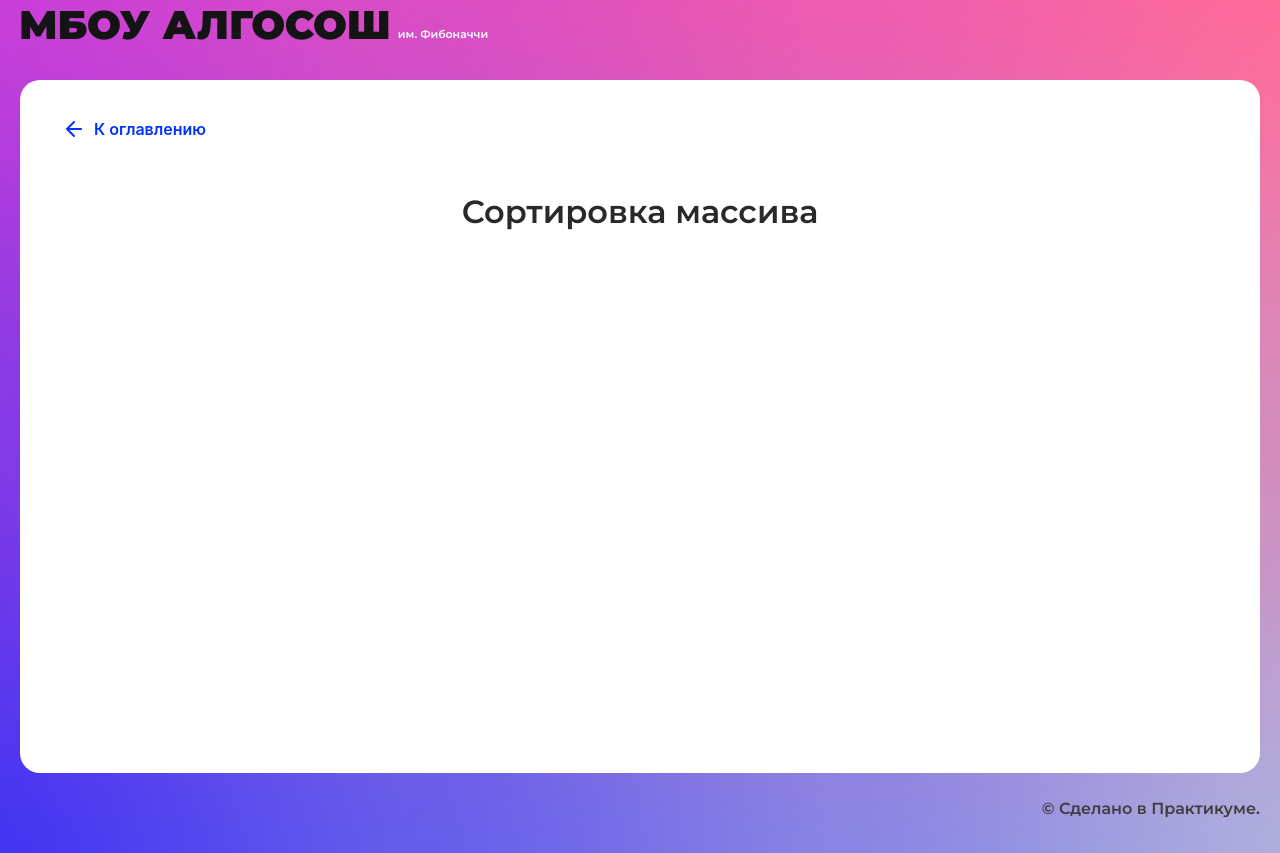
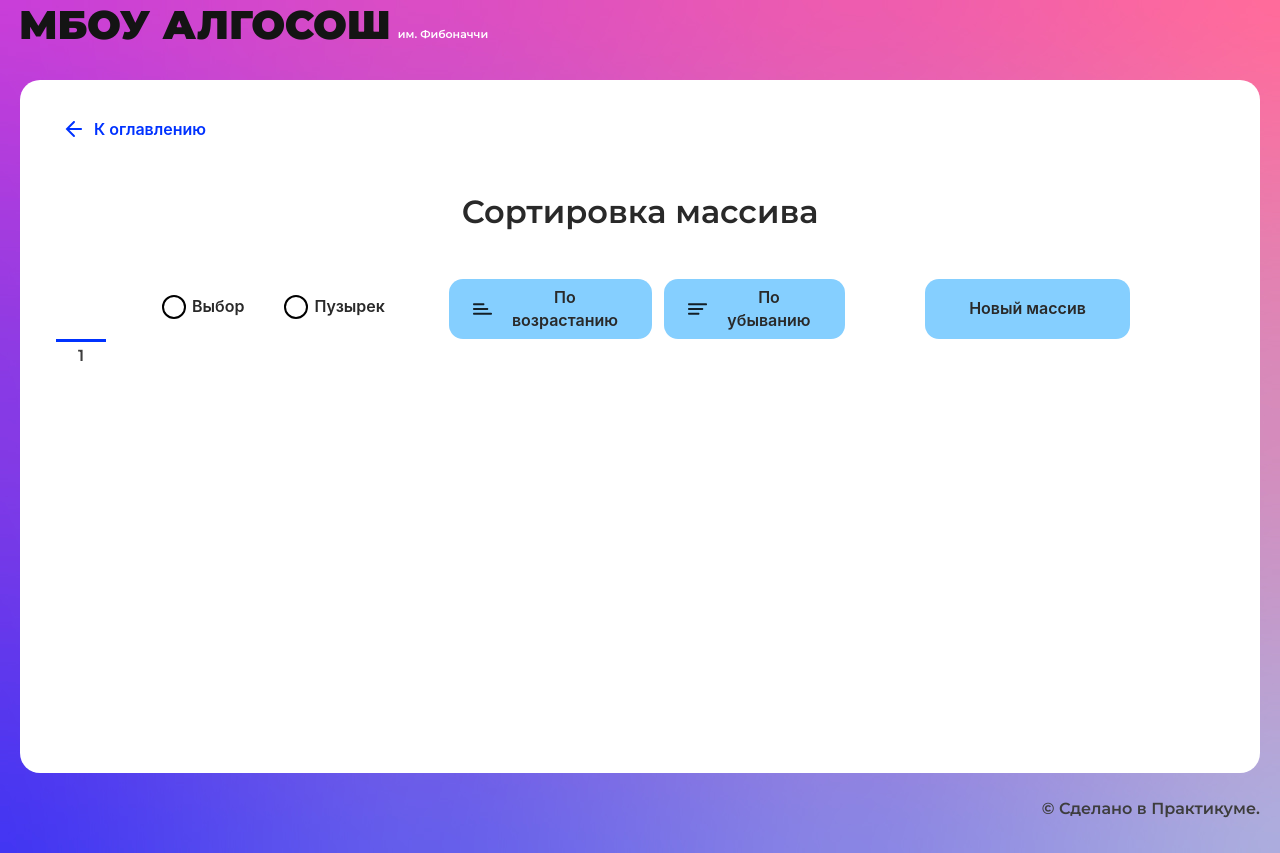
Before and after one commit to millennial404/algososh, a React (Create React App) app: page /sorting in a window 1280 px wide. Built offline with nearby package versions, Linux system fonts and the light colour scheme.

Commit message:
feat: sorting-page.tsx interface

```diff
--- /dev/null
+++ b/src/components/fibonacci-page/fibonacci-page.module.css
@@ -0,0 +1,26 @@
+.wrapper {
+    display: flex;
+    flex-direction: column;
+    align-items: center;
+    justify-content: center;
+    width: 100%;
+}
+.form {
+    display: flex;
+    width: 522px;
+    margin-bottom: 120px;
+}
+
+.vizualization {
+    list-style-type: none;
+    max-width: 950px;
+    flex-wrap: wrap;
+    margin: 0;
+    padding: 0;
+    display: flex;
+    gap: 16px;
+}
+
+.element {
+    margin-bottom: 48px;
+}
--- a/src/components/fibonacci-page/fibonacci-page.tsx
+++ b/src/components/fibonacci-page/fibonacci-page.tsx
@@ -1,10 +1,56 @@
-import React from "react";
-import { SolutionLayout } from "../ui/solution-layout/solution-layout";
+import React, {useEffect, useState} from "react";
+import {SolutionLayout} from "../ui/solution-layout/solution-layout";
+import styles from "./fibonacci-page.module.css";
+import {Input} from "../ui/input/input";
+import {Button} from "../ui/button/button";
+import {Circle} from "../ui/circle/circle";
+import {ElementStates} from "../../types/element-states";
+import {useForm} from "../../hooks/useForm";
+import {SHORT_DELAY_IN_MS} from "../../constants/delays";
 
+const fib = async (n: number): Promise<number> => {
+    if (n <= 2) {
+        return 1;
+    }
+    return await fib(n - 1) + await fib(n - 2);
+}
 export const FibonacciPage: React.FC = () => {
-  return (
-    <SolutionLayout title="Последовательность Фибоначчи">
-
-    </SolutionLayout>
-  );
+    const delay = (ms: number | undefined) => new Promise((resolve) => setTimeout(resolve, ms));
+    const {values, handleChange, setValues} = useForm({});
+    const [arrayChars, setArrayChars] = useState<number[]>([]);
+    const [completed, setCompleted] = useState(false);
+    const onSubmit = async (evt: React.FormEvent) => {
+        evt.preventDefault();
+        setCompleted(true);
+        const arr = Array.from({length: Number(values.number) + 1}, (e, i) => i)
+        const fibonacciArr = []
+        for (let i = 1; i < arr.length + 1; i++) {
+            const fibNum = await fib(i)
+            fibonacciArr.push(fibNum)
+            setArrayChars([...fibonacciArr])
+            await delay(SHORT_DELAY_IN_MS);
+        }
+        setCompleted(false);
+    }
+    useEffect(() => {
+        setValues({number: ""});
+    }, [setValues]);
+    return (
+        <SolutionLayout title="Последовательность Фибоначчи">
+            <div className={styles.wrapper}>
+                <form className={styles.form} onSubmit={onSubmit}>
+                    <Input name={'number'} extraClass={'mr-6'} type={'number'} max={19} isLimitText={true}
+                           onChange={handleChange}/>
+                    <Button disabled={Number(values.number) < 0 || Number(values.number) > 19 || values.number === ''}
+                            isLoader={completed} text={'Рассчитать'} type={'submit'}/>
+                </form>
+                <ul className={styles.vizualization}>
+                    {arrayChars?.map((item: number, index: number) => <li className={styles.element} key={index}><Circle
+                        index={index}
+                        state={ElementStates.Default}
+                        letter={`${item}`}/></li>)}
+                </ul>
+            </div>
+        </SolutionLayout>
+    );
 };
--- /dev/null
+++ b/src/components/sorting-page/sorting-page.module.css
@@ -0,0 +1,20 @@
+.fieldset {
+    display: flex;
+    gap: 40px;
+    border: none;
+    align-self: center;
+    margin: 0 52px 0 0;
+}
+
+.controlContainer {
+    display: flex;
+    max-width: 980px;
+    width: 100%;
+    height: 60px;
+    margin: 0 auto;
+}
+
+.buttonWidth {
+    max-width: 205px;
+    width: 100%;
+}
--- a/src/components/sorting-page/sorting-page.tsx
+++ b/src/components/sorting-page/sorting-page.tsx
@@ -1,10 +1,26 @@
 import React from "react";
-import { SolutionLayout } from "../ui/solution-layout/solution-layout";
+import {SolutionLayout} from "../ui/solution-layout/solution-layout";
+import styles from "./sorting-page.module.css";
+import {RadioInput} from "../ui/radio-input/radio-input";
+import {Button} from "../ui/button/button";
+import {Direction} from "../../types/direction";
+import {Column} from "../ui/column/column";
 
 export const SortingPage: React.FC = () => {
-  return (
-    <SolutionLayout title="Сортировка массива">
-
-    </SolutionLayout>
-  );
+    return (
+        <SolutionLayout title="Сортировка массива">
+            <div className={styles.controlContainer}>
+                <fieldset className={styles.fieldset}>
+                    <RadioInput name="sort" value="selectionSort" label={'Выбор'}/>
+                    <RadioInput name="sort" value="bubbleSort " label={'Пузырек'}/>
+                </fieldset>
+                <Button sorting={Direction.Ascending} text={'По возрастанию'} type={'button'}/>
+                <Button sorting={Direction.Descending} extraClass={'ml-6'} text={'По убыванию'} type={'button'}/>
+                <Button extraClass={`${styles.buttonWidth} ml-40`} text={'Новый массив'} type={'button'}/>
+            </div>
+            <div>
+                <Column index={1} />
+            </div>
+        </SolutionLayout>
+    );
 };
--- a/src/components/string/string.tsx
+++ b/src/components/string/string.tsx
@@ -6,6 +6,7 @@ import styles from "./string.module.css";
 import {Circle} from "../ui/circle/circle";
 import {useForm} from "../../hooks/useForm";
 import {ElementStates} from "../../types/element-states";
+import {DELAY_IN_MS} from "../../constants/delays";
 
 export const swapper = async (arr: string[], leftIndex: number, rightIndex: number) => {
   const newArr = [...arr];
@@ -40,7 +41,7 @@ export const StringComponent: React.FC = () => {
     setChangingElement({left: 0, right: newChars.length - 1});
     for (let i = 0; i < newChars.length / 2; i++) {
       setChangingElement({left: i, right: newChars.length - 1 - i});
-      await delay(1000);
+      await delay(DELAY_IN_MS);
       const swappedChars = await swapper(newChars, i, newChars.length - 1 - i);
       setArrayChars(swappedChars);
       modifiedElementsIndexes.push(i, newChars.length - 1 - i);
@@ -49,14 +50,14 @@ export const StringComponent: React.FC = () => {
     }
     setCompleted(false);
   }
-  console.log(modifiedElements)
+
   return (
     <SolutionLayout title="Строка">
       <div className={styles.wrapper}>
         <form className={styles.form} onSubmit={onSubmit}>
           <Input name={'string'} extraClass={'mr-6'} maxLength={11} isLimitText={true}
                  onChange={handleChange}/>
-          <Button disabled={completed} text={'Развернуть'} type={'submit'}/>
+          <Button isLoader={completed} text={'Развернуть'} type={'submit'}/>
         </form>
         <ul className={styles.vizualization}>
           {arrayChars?.map((item: string, index: number) => <li key={index}><Circle
```
